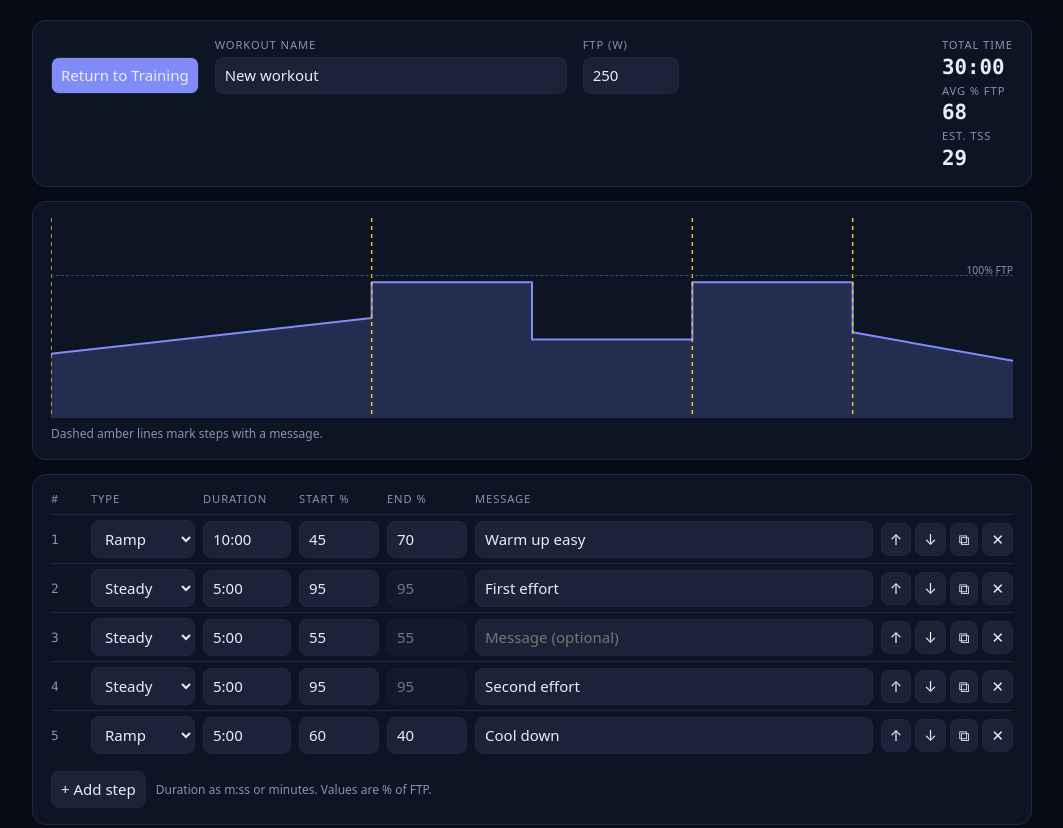
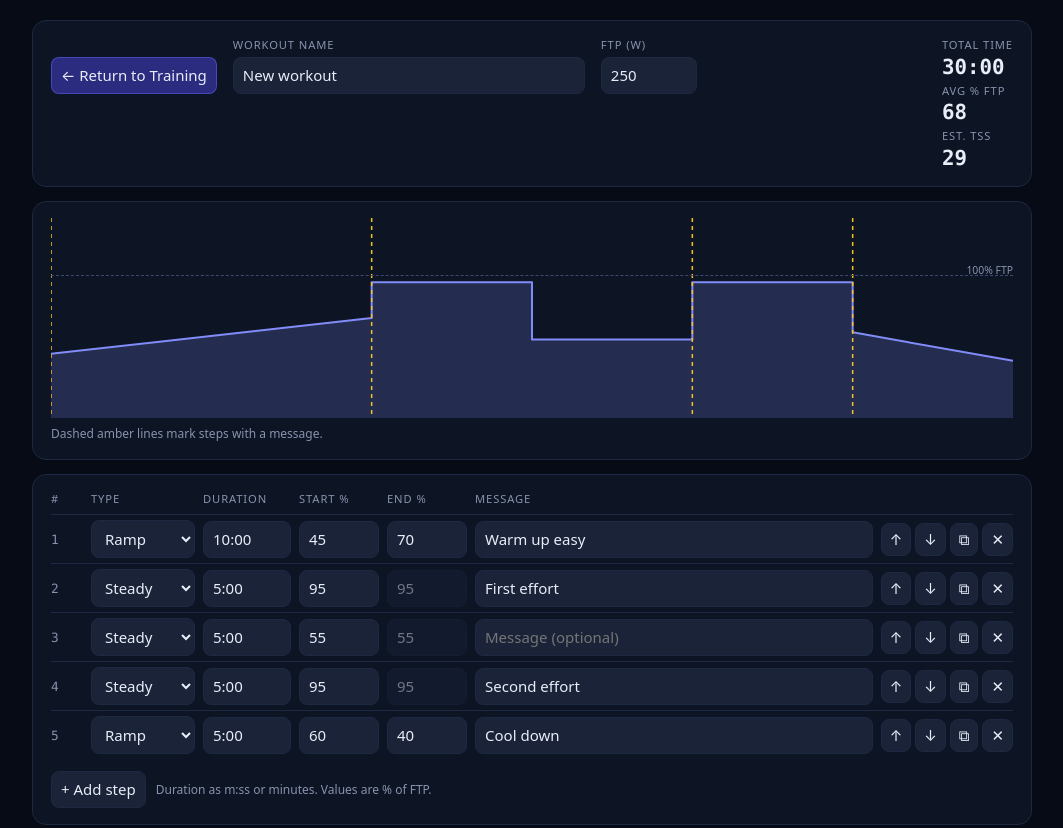
Before and after one commit to MartinDK/kickr-trainer-app, a plain HTML site: page workout.html in a window 1280 px wide. Shown: the top 828 px of the page, without its empty margins (108-1171 px from the left). Drawn offline with Linux system fonts and the light colour scheme.

Commit message:
UI - Workout button update

```diff
--- a/src/styles/workout-builder.css
+++ b/src/styles/workout-builder.css
@@ -86,7 +86,9 @@ button:hover {
   align-items: end;
 }
 .home {
-  background-color: var(--indigo);
+  /* background-color: var(--indigo); */
+  border-color: rgba(99, 102, 241, 0.5);
+  background-color: rgba(79, 70, 229, 0.48);
 }
 .top > div {
   display: grid;
--- a/workout.html
+++ b/workout.html
@@ -12,7 +12,7 @@
         <div>
           <label>&nbsp;</label>
           <a href="./index.html"
-            ><button class="home">Return to Training</button></a
+            ><button class="home">&larr; Return to Training</button></a
           >
         </div>
         <div>
```
